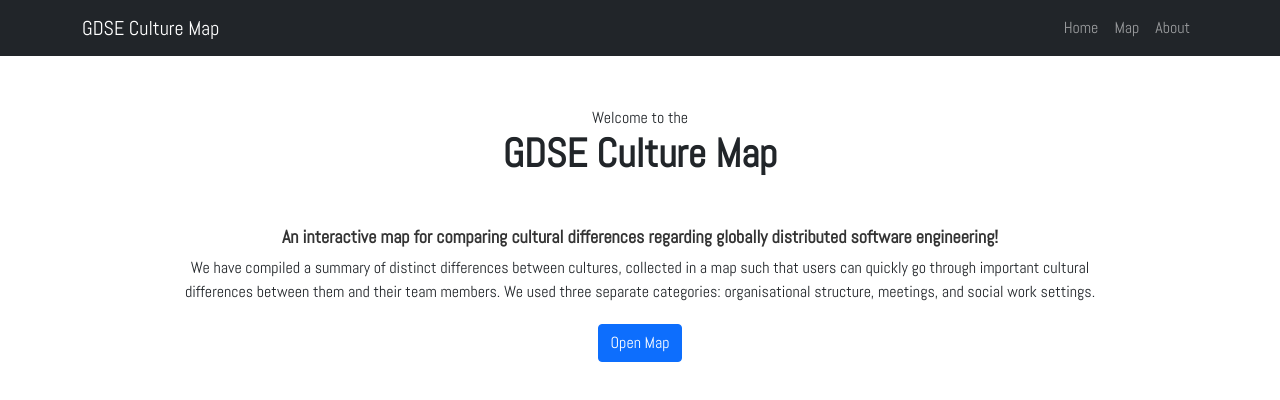
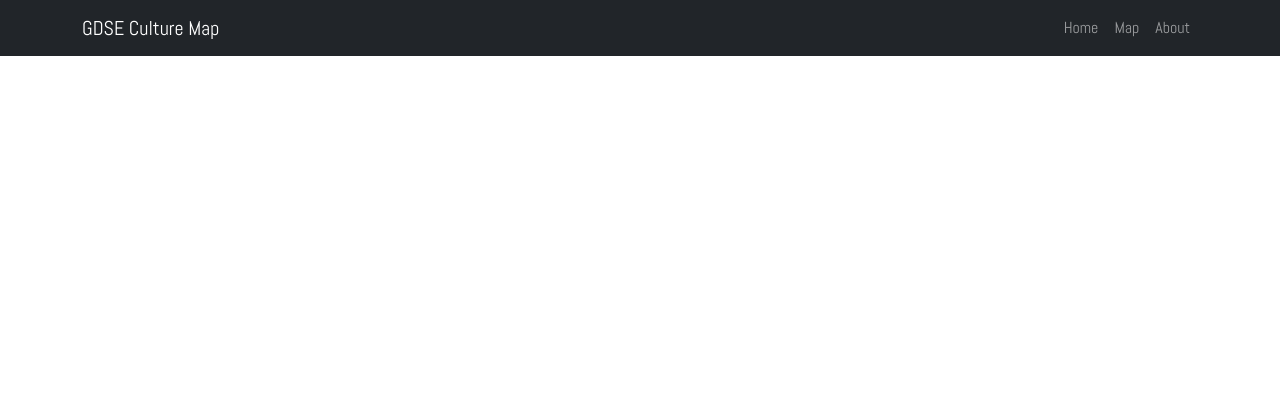
Before and after one commit to abel-vs/gdse-map, a React (Create React App) app: page / in a window 1280 px wide. Shown: the top 400 px of the page. Built offline with nearby package versions, Linux system fonts and the light colour scheme.

Commit message:
Publish Bug Fix

```diff
--- a/src/App.js
+++ b/src/App.js
@@ -14,9 +14,9 @@ function App() {
     <Router>
       <NavBar/>
       <Routes>
-        <Route exact path='/' element={<Home />} />
-        <Route path='/about' element={<About />} />
-        <Route path='/map' element={<Map />} />
+        <Route exact path='/gdse-map' element={<Home />} />
+        <Route exact path='/gdse-map/about' element={<About />} />
+        <Route exact path='/gdse-map/map' element={<Map />} />
       </Routes>
     </Router>
   );
--- a/src/components/NavBar.js
+++ b/src/components/NavBar.js
@@ -7,13 +7,13 @@ class NavBar extends React.Component {
         return (
             <Navbar bg="dark" variant="dark" sticky="top">
                 <Container>
-                    <Navbar.Brand href="/">
+                    <Navbar.Brand href="/gdse-map">
                         GDSE Culture Map
                     </Navbar.Brand>
                     <Nav >
-                        <Nav.Link href="/">Home</Nav.Link>
-                        <Nav.Link href="/map">Map</Nav.Link>
-                        <Nav.Link href="/about">About</Nav.Link>
+                        <Nav.Link href="/gdse-map">Home</Nav.Link>
+                        <Nav.Link href="/gdse-map/map">Map</Nav.Link>
+                        <Nav.Link href="/gdse-map/about">About</Nav.Link>
                     </Nav>
                 </Container>
             </Navbar>);
--- a/src/pages/index.js
+++ b/src/pages/index.js
@@ -13,7 +13,7 @@ const Home = () => {
             We have compiled a summary of distinct differences between cultures, collected in a map such that users can quickly go through important cultural differences between them and their team members.
             We used three separate categories: organisational structure, meetings, and social work settings.
             </p>
-            <Button variant="primary" href='/map' className="button">Open Map</Button>
+            <Button variant="primary" href='/gdse-map/map' className="button">Open Map</Button>
         </div>
     );
 };
```
